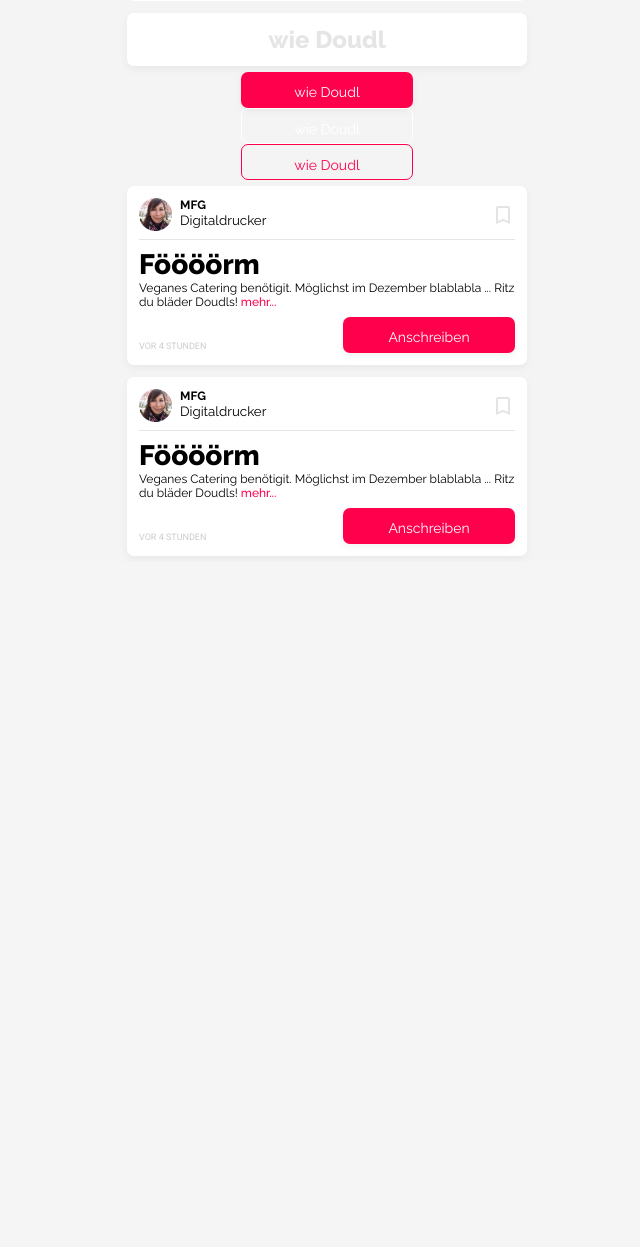
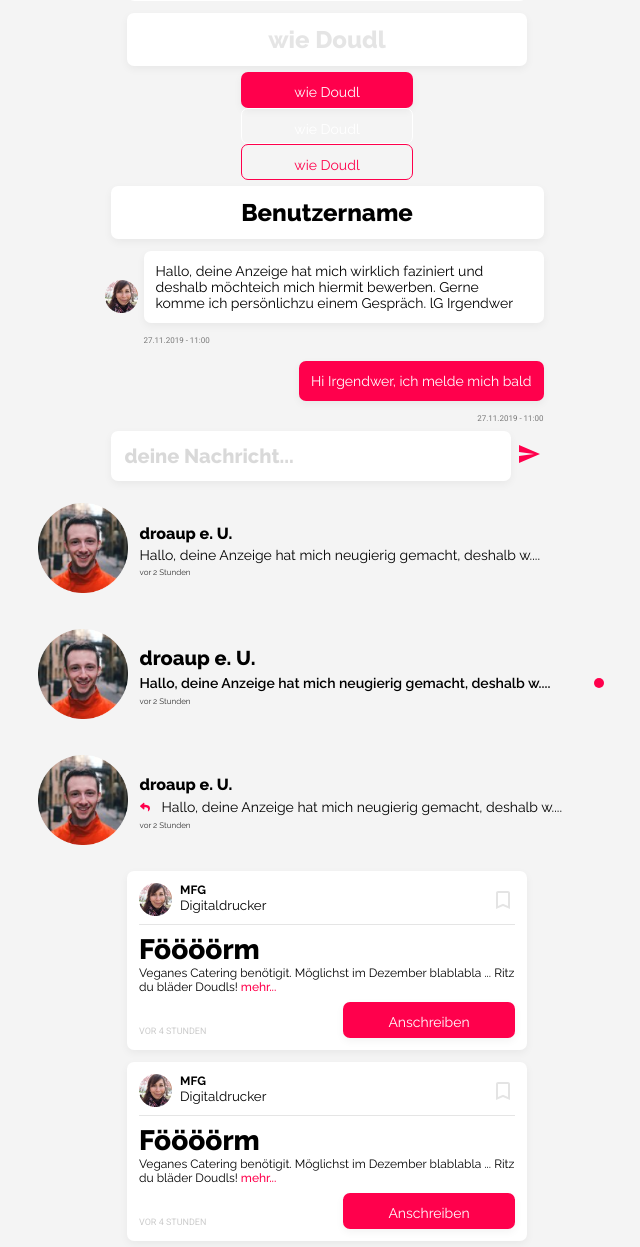
Before and after one commit to juscoding/startorano, a PHP site: page /_Components/index.html in a window 1280 px wide. Shown: the part 1342-2589 px from the top of the page, without its empty margins (313-953 px from the left). Before the commit the page ends 1886 px from the top, so only its background shows below. Run offline with PHP 8.4, Linux system fonts and the light colour scheme; some libraries are stand-ins or nearby versions.

Commit message:
Chat Components
meine Chatbubble
andere Chatbubble
ungelesene Nachricht
gelesene Nachricht
geschriebene Nachricht
Nachrichteingabe
Chatpartneranzeige

```diff
--- a/_Components/index.html
+++ b/_Components/index.html
@@ -200,6 +200,128 @@
   <!-- rot umrahmter Button mit roter Schrift -->
   <input class="startoranoUserComponentsContainer startoranoUserComponentTypeSmallButton outlinedRed" type="button" value="wie Doudl">
   <!-- SmallButtonInput END -->
+
+
+  <!-- ChatBubbles START -->
+
+  <div class="startoranoChatBubbleWrapper">
+
+    <!-- Chatpartner Namensanzeige-->
+    <div class="startoranoChatUsernameContainer startoranoMessageComponentTypeBigField">
+      <p>Benutzername</p>
+    </div>
+
+    <!-- weißes Bubble mit schwarzer Schrift -->
+    <div class="startoranoChatBubbleWrapperOther">
+      <div class="startoranoUserComponentChatBubbleRow1">
+        <div class="startoranoUserComponentChatBubbleRow1ProfilePicture">
+            <img src="/profilePic.png" alt="ProfilePicture">
+        </div>
+        <div class="startoranoChatBubbleWrapperOtherMessageInfo">
+          <div class="startoranoUserComponentsContainerChat startoranoChatBubble filledBlack">
+            <p>Hallo, deine Anzeige hat mich wirklich faziniert und deshalb möchteich mich hiermit
+              bewerben. Gerne komme ich persönlichzu einem Gespräch. lG Irgendwer </p>
+          </div>
+          <div class="startoranoChatBubbleWrapperOtherDate">
+            <small>27.11.2019 - 11:00</small>
+          </div>
+        </div>
+      </div>
+    </div>
+
+    <!-- pinkes Bubble mit weißer Schrift -->
+    <div class="startoranoChatBubbleWrapperMe">
+      <div class="startoranoUserComponentsContainerChat startoranoChatBubble filledRed">
+        <p>Hi Irgendwer, ich melde mich bald</p>
+      </div>
+      <div class="startoranoChatBubbleWrapperMeDate">
+        <small>27.11.2019 - 11:00</small>
+      </div>
+    </div>
+
+    <!--Nachricht Eingabefeld-->
+    <div class="startoranoChatNewMessageWrapper">
+      <div class="startoranoUserComponentsContainer startoranoNewMessageContainer startoranoUserComponentTypeText">
+        <input type="text" class="" placeholder="deine Nachricht...">
+      </div>
+      <div class="startoranoChatNewMessageArrow">
+        <img src="/sendButton.svg" alt="send">
+      </div>
+    </div>
+  </div>
+
+  <!-- ChatBubbles END -->
+
+  <!-- ChatOverview START -->
+
+  <div class="startoranoChatComponentWrapper">
+
+    <!-- bereits gelesener Chat -->
+    <div class="startoranoUserComponentMessageInfo">
+      <div class="startoranoUserComponentMessageInfoRow1">
+        <img src="/profilePic2.png" alt="ProfilePicture">
+      </div>
+      <div class="startoranoUserComponentMessageInfoRow2">
+        <div class="startoranoUserComponentMessageInfoUser">
+          <p>droaup e. U.</p>
+        </div>
+        <div class="startoranoUserComponentMessageInfoPreview">
+          <p>Hallo, deine Anzeige hat mich neugierig gemacht, deshalb w....</p>
+        </div>
+        <div class="startoranoUserComponentMessageInfoTime">
+          <p>vor 2 Stunden</p>
+        </div>
+      </div>
+    </div>
+
+    <!-- ungelesener Chat -->
+    <div class="startoranoUserComponentMessageInfo">
+      <div class="startoranoUserComponentMessageInfoRow1">
+        <img src="/profilePic2.png" alt="ProfilePicture">
+      </div>
+      <div class="startoranoUserComponentMessageInfoRow2">
+        <div class="startoranoUserComponentMessageInfoUnreadUser">
+          <p>droaup e. U.</p>
+        </div>
+        <div class="startoranoUserComponentMessageInfoUnreadPreviewUnread">
+          <div class="startoranoUserComponentMessageInfoUnreadPreviewUnreadText">
+            <p>Hallo, deine Anzeige hat mich neugierig gemacht, deshalb w....</p>
+          </div>
+          <div class="startoranoUserComponentMessageInfoUnreadPreviewUnreadImage">
+            <img src="/dot-unreadMessage.svg" alt="dot">
+          </div>
+        </div>
+        <div class="startoranoUserComponentMessageInfoTime">
+          <p>vor 2 Stunden</p>
+        </div>
+      </div>
+    </div>
+
+    <!-- geantwortet auf Chat -->
+    <div class="startoranoUserComponentMessageInfo">
+      <div class="startoranoUserComponentMessageInfoRow1">
+        <img src="/profilePic2.png" alt="ProfilePicture">
+      </div>
+      <div class="startoranoUserComponentMessageInfoRow2Send">
+        <div class="startoranoUserComponentMessageInfoUser">
+          <p>droaup e. U.</p>
+        </div>
+        <div class="startoranoUserComponentMessageInfoPreviewReplied">
+          <div class="startoranoUserComponentMessageInfoPreviewRepliedImage">
+            <img src="/replied-Message.svg" alt="reply">
+          </div>
+          <div class="startoranoUserComponentMessageInfoPreviewRepliedText">
+            <p>Hallo, deine Anzeige hat mich neugierig gemacht, deshalb w....</p>
+          </div>
+        </div>
+        <div class="startoranoUserComponentMessageInfoTime">
+          <p>vor 2 Stunden</p>
+        </div>
+      </div>
+    </div>
+  </div>
+
+  <!-- ChatOverview END -->
 
 
   <!-- Job-Element START -->
--- a/_Components/style.css
+++ b/_Components/style.css
@@ -4,7 +4,7 @@ html, body {
   background-color: #F4F4F4;
 }
 
-/* Basic Compnent Style START */
+/* Basic Component Style START */
 
 .startoranoUserComponentsContainer {
   display: flex;
@@ -323,6 +323,7 @@ input {
   align-items: center;
 }
 
+
 .startoranoUserComponentTypeBigButton:focus {
   outline: none;
 }
@@ -365,6 +366,10 @@ input {
   color: #FFFFFF !important;
 }
 
+.filledBlack {
+  color: #000000 !important;
+}
+
 .outlinedWhite {
   background-color: transparent !important;
   border: 1px solid #FFFFFF !important;
@@ -389,7 +394,7 @@ color: rgba(0, 0, 0, 0.1) !important;
 
 /* Input Type Button Style END */
 
-/* Compnent Type JobElement START */
+/* Component Type JobElement START */
 
 .startoranoUserComponentTypeJobElement {
   display: flex;
@@ -495,7 +500,248 @@ color: rgba(0, 0, 0, 0.1) !important;
   text-transform: uppercase;
 }
 
-/* Compnent Type JobElement END */
+/* Component Type JobElement END */
+
+/* Output Type ChatBubbles START */
+
+.startoranoUserComponentsContainerChat {
+  display: flex;
+  flex-direction: column;
+  justify-content: flex-start;
+  /* width: calc(100% - 24px); */
+  width: auto;
+  max-width: 400px;
+  height: auto;
+  background-color: #FFFFFF;
+  border-radius: 7px;
+  margin: 6px;
+  box-shadow: 0px 3px 8px rgba(0, 0, 0, 0.05);
+  box-sizing: border-box !important;
+}
+
+.startoranoChatBubble {
+  font-family: Raleway;
+  font-style: normal;
+  font-weight: normal;
+  font-size: 14px;
+  padding: 12px;
+  color: #000000;
+  border: none;
+  justify-content: center;
+  align-items: center;
+}
+
+.startoranoChatBubble p {
+  margin: 0;
+}
+
+.startoranoChatUsername {
+  display: flex;
+  justify-content: flex-start;
+}
+
+.startoranoChatUsernameContainer {
+  display: flex;
+  flex-direction: column;
+  justify-content: flex-start;
+  width: auto;
+  height: auto;
+  background-color: #FFFFFF;
+  padding: 12px;
+  border-radius: 7px;
+  box-shadow: 0px 3px 8px rgba(0, 0, 0, 0.05);
+  box-sizing: border-box !important;
+}
+
+.startoranoChatUsernameContainer p {
+  font-family: Raleway;
+  font-style: normal;
+  font-weight: 800;
+  font-size: 24px;
+  color: #000000;
+  margin: 0 !important;
+}
+
+.startoranoChatBubbleWrapperMe {
+  display: flex;
+  align-items: flex-end;
+  flex-direction: column;
+}
+
+.startoranoChatBubbleWrapperOther {
+  display: flex;
+  justify-content: flex-start;
+}
+
+.startoranoChatBubbleWrapperOtherDate {
+  margin-left: 6px;
+}
+
+.startoranoChatBubbleWrapperOtherDate small {
+  font-family: Roboto;
+  font-weight: normal;
+  font-size: 8px;
+  color: #000000;
+  opacity: 0.5;
+}
+
+.startoranoChatBubbleWrapperMeDate {
+  margin-right: 6px;
+}
+
+.startoranoChatBubbleWrapperMeDate small {
+  font-family: Roboto;
+  font-weight: normal;
+  font-size: 8px;
+  color: #000000;
+  opacity: 0.5;
+}
+
+.startoranoUserComponentChatBubbleRow1 {
+  display: flex;
+  flex-direction: row;
+  margin-bottom: 8px;
+}
+
+.startoranoUserComponentChatBubbleRow1ProfilePicture {
+  display: flex;
+  flex-direction: column;
+  justify-content: center;
+}
+
+/* Output Type ChatBubbles END */
+
+/* Component Type MessageElement START */
+
+.startoranoUserComponentMessageInfo {
+  display: flex;
+  flex-direction: row;
+  align-items: center;
+  padding: 16px;
+}
+
+.startoranoUserComponentMessageInfo img {
+  padding-right: 12px;
+  opacity: 1;
+  height: 90px;
+}
+
+.startoranoUserComponentMessageInfo p, small {
+  padding: 0;
+  margin: 0;
+  font-family: Raleway;
+  font-style: normal;
+}
+
+.startoranoUserComponentMessageInfoUser {
+  font-weight: 800;
+  font-size: 16px;
+  color: #000000;
+}
+
+.startoranoUserComponentMessageInfoUnreadUser {
+  font-weight: 800;
+  font-size: 20px;
+  color: #000000;
+}
+
+.startoranoUserComponentMessageInfoPreview {
+  padding-top: 4px;
+  font-weight: normal;
+  font-size: 14px;
+  color: #000000;
+}
+
+.startoranoUserComponentMessageInfoUnreadPreviewUnreadText p {
+  font-weight: 600;
+  font-size: 14px;
+  color: #000000;
+}
+
+.startoranoUserComponentMessageInfoPreviewRepliedText p {
+  font-weight: normal;
+  font-size: 14px;
+  color: #000000;
+}
+
+.startoranoUserComponentMessageInfoPreviewReplied {
+  padding-top: 4px;
+  display: flex;
+  flex-direction: row;
+  align-items: center;
+}
+
+.startoranoUserComponentMessageInfoPreviewRepliedImage {
+  flex: 0;
+}
+
+.startoranoUserComponentMessageInfoPreviewRepliedText {
+  flex: 1;
+}
+
+.startoranoUserComponentMessageInfoUnreadPreviewUnread {
+  padding-top: 4px;
+  display: flex;
+  flex-direction: row;
+  align-items: center;
+}
+
+.startoranoUserComponentMessageInfoUnreadPreviewUnreadImage {
+  flex: 1;
+}
+
+.startoranoUserComponentMessageInfoTime {
+  padding-top: 4px;
+  font-family: Roboto;
+  font-weight: normal;
+  font-size: 8px;
+  color: #000000;
+  opacity: 0.8;
+}
+
+.startoranoUserComponentMessageInfoRow2 {
+  flex: 1;
+}
+
+.startoranoUserComponentMessageInfoRow2 img {
+  padding-left: 44px;
+  height: 10px;
+}
+
+.startoranoUserComponentMessageInfoRow2Send {
+  flex: 1;
+}
+
+.startoranoUserComponentMessageInfoRow2Send img {
+  height: 10px;
+}
+
+.startoranoChatNewMessageWrapper {
+  display: flex;
+  flex-direction: row;
+  align-items: center;
+}
+
+.startoranoChatNewMessageArrow {
+  flex: 1;
+}
+
+.startoranoChatNewMessageArrow:hover {
+  cursor: pointer;
+}
+
+.startoranoMessageComponentTypeBigField {
+  font-family: Raleway;
+  font-style: normal;
+  font-weight: 800;
+  font-size: 24px;
+  color: #000000;
+  margin: 6px;
+  border: none;
+  justify-content: center;
+  align-items: center;
+}
+
 
 /* Component Type MenuBand START */
 
@@ -662,3 +908,4 @@ color: rgba(0, 0, 0, 0.1) !important;
 }
 
 /* Component Header mit Profile END */
+/* Component Type MessageElement END */
```
Also changed, not shown: _Components/dot-unreadMessage.svg (added), _Components/replied-Message.svg (added), _Components/sendButton.svg (added).
